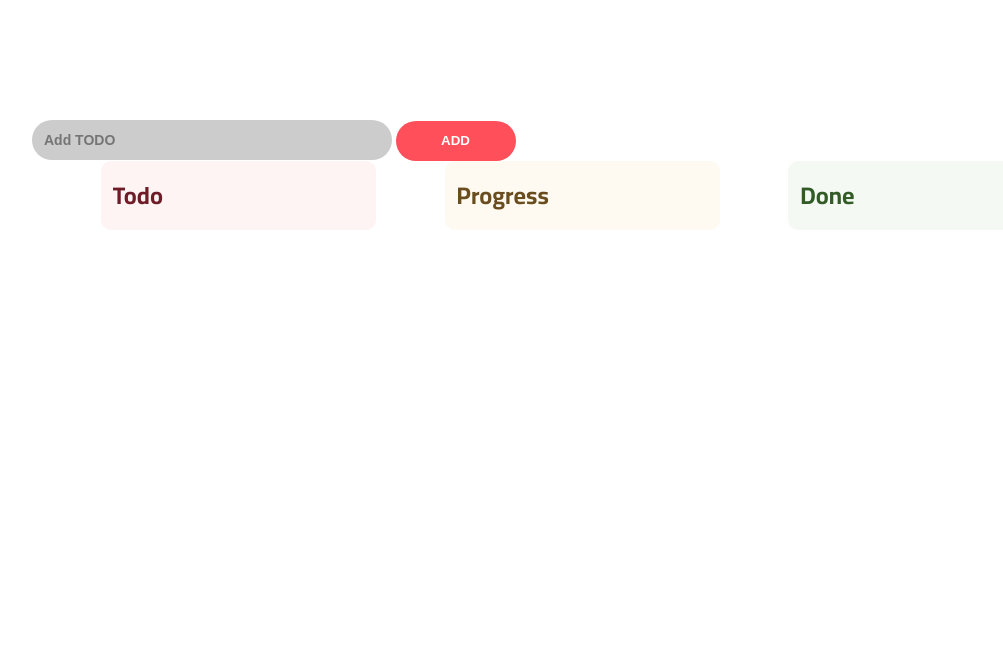
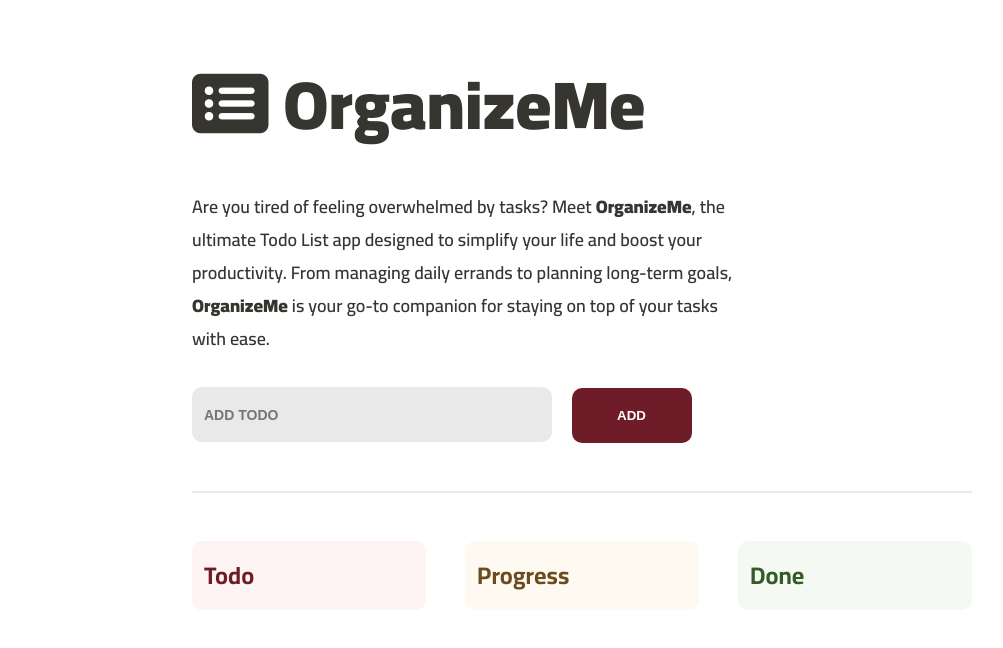
Before and after one commit to Gexof/To-Do, a plain HTML site: page index.html in a window 1280 px wide. Shown: the whole page, without its empty margins (58-1061 px from the left). Drawn offline with Linux system fonts and the light colour scheme.

Commit message:
enhance overall ui and add title and discription

```diff
--- a/index.html
+++ b/index.html
@@ -16,10 +16,31 @@
     <link rel="stylesheet" href="/style.css" />
   </head>
   <body>
+    <h1 class="title f-w-900">
+      <i class="fa-solid fa-rectangle-list"></i> OrganizeMe
+    </h1>
+
+    <p class="desc">
+      Are you tired of feeling overwhelmed by tasks? Meet
+      <span class="f-w-900">OrganizeMe</span>, the ultimate Todo List app
+      designed to simplify your life and boost your productivity. From managing
+      daily errands to planning long-term goals,
+      <span class="f-w-900">OrganizeMe</span> is your go-to companion for
+      staying on top of your tasks with ease.
+    </p>
+
     <div>
-      <input class="inTodo" type="text" placeholder="Add TODO" id="todo-text" />
-      <button class="btn" id="add-btn">ADD</button>
+      <input
+        class="inTodo b-r-10"
+        type="text"
+        placeholder="ADD TODO"
+        id="todo-text"
+      />
+      <button class="btn b-r-10" id="add-btn">ADD</button>
     </div>
+
+    <div class="line"></div>
+
     <div class="todos-body">
       <div class="todo b-r-10 p-t-12 p-r-12 p-b-12 p-l-12 tra">
         <h2>Todo</h2>
@@ -51,6 +72,14 @@
         ></div>
       </div>
     </div>
+
+    <!-- Fontawesome -->
+    <script
+      src="https://kit.fontawesome.com/e763ba064a.js"
+      crossorigin="anonymous"
+    ></script>
+
+    <!-- Main Script -->
     <script src="main.js"></script>
   </body>
 </html>
--- a/main.js
+++ b/main.js
@@ -106,6 +106,8 @@ function addTodo() {
   todoList.push(newTodo);
   localStorage.setItem("Todo", JSON.stringify(todoList));
   getTodo();
+
+  todoText.value = "";
 }
 
 function remTodoFromList(list, id, storageName) {
--- a/style.css
+++ b/style.css
@@ -5,6 +5,8 @@
   --dark-yellow-color: #694d1e;
   --green-color: #f4f9f3;
   --dark-green-color: #335b26;
+  --dark-color: #363530;
+  --gray-color: #e9e9e9;
 }
 
 * {
@@ -14,36 +16,44 @@
 }
 
 body {
-  padding: 120px 90px 0 90px;
+  padding: 40px 250px 0 250px;
   font-family: "Cairo", sans-serif;
 }
 
 /* Button */
 .btn {
-  background-color: #ff4f5a;
+  background-color: var(--dark-red-color);
   color: white;
   border: none;
   width: 120px;
-  height: 40px;
-  border-radius: 50px;
+  height: 55px;
   font-weight: 600;
 }
 
 /* Input Of Todo */
 .inTodo {
-  background-color: #ccc;
-  color: #222222;
+  background-color: #e9e9e9;
+  color: var(--dark-color);
   border: none;
   width: 360px;
-  height: 40px;
-  border-radius: 50px;
+  height: 55px;
   font-size: 14px;
   font-weight: 600;
   padding-left: 12px;
+  margin-right: 16px;
 }
 
 .inTodo:focus {
   outline: none;
+}
+
+/* Line */
+.line {
+  width: 100%;
+  height: 2px;
+  background-color: var(--gray-color);
+  margin-top: 48px;
+  margin-bottom: 48px;
 }
 
 /* Border Raduis */
@@ -79,14 +89,34 @@ body {
   transition: all 0.3s ease;
 }
 
+/* Fonts */
+.f-w-900 {
+  font-weight: 900;
+}
+
 /* Body */
+
+.title {
+  color: var(--dark-color);
+  font-size: 68px;
+  margin-bottom: 22px;
+}
+
+.desc {
+  font-size: 18px;
+  color: var(--dark-color);
+  margin-bottom: 32px;
+  width: 70%;
+  font-weight: 600;
+}
+
 .todos-body {
   display: flex;
-  justify-content: space-evenly;
+  justify-content: space-between;
 }
 
 .todo {
-  width: 25%;
+  width: 30%;
   background-color: var(--red-color);
 }
 .todo h2 {
@@ -94,7 +124,7 @@ body {
 }
 
 .progress {
-  width: 25%;
+  width: 30%;
   background-color: var(--yellow-color);
 }
 
@@ -103,7 +133,7 @@ body {
 }
 
 .done {
-  width: 25%;
+  width: 30%;
   background-color: var(--green-color);
 }
 
```
